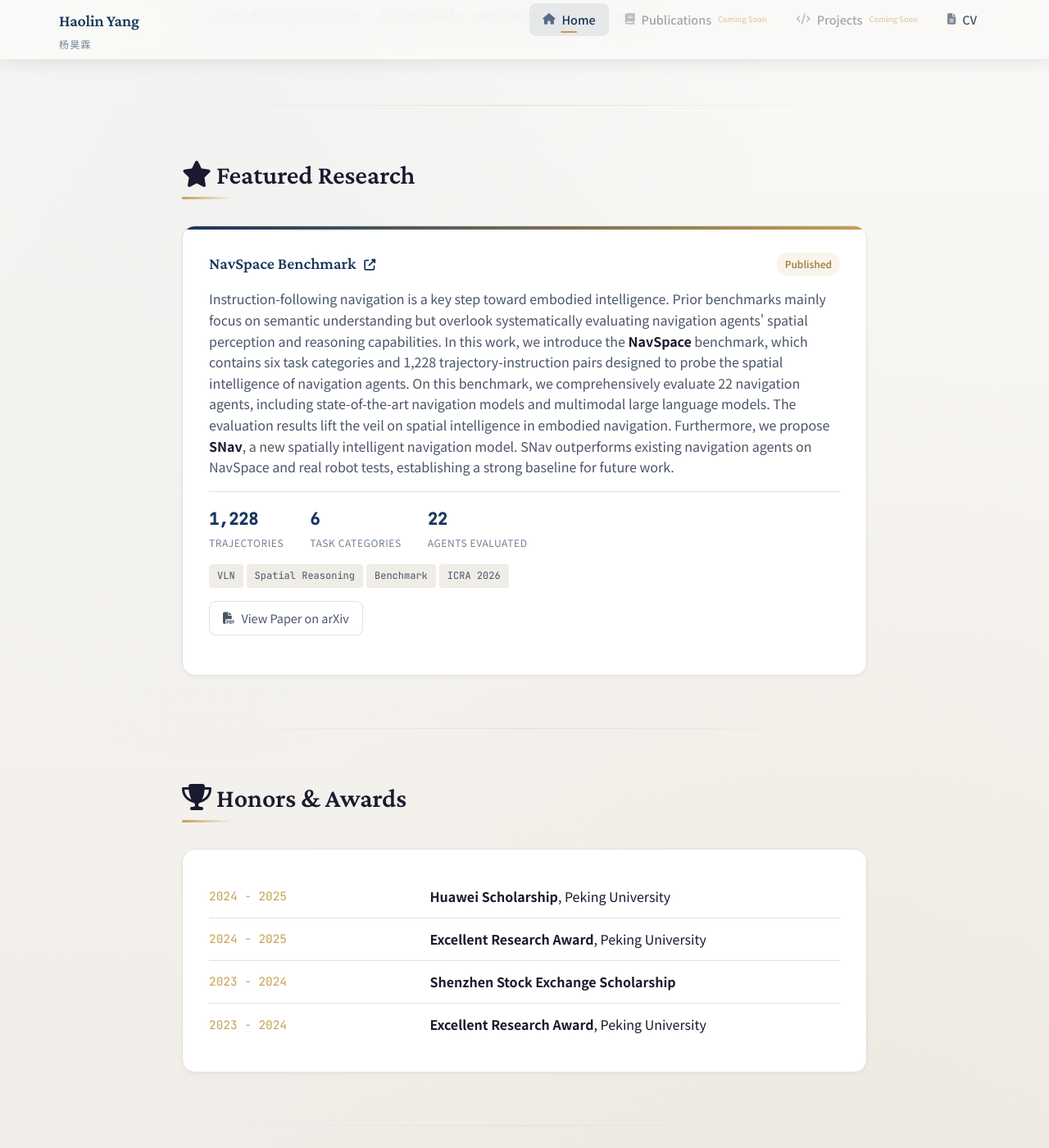
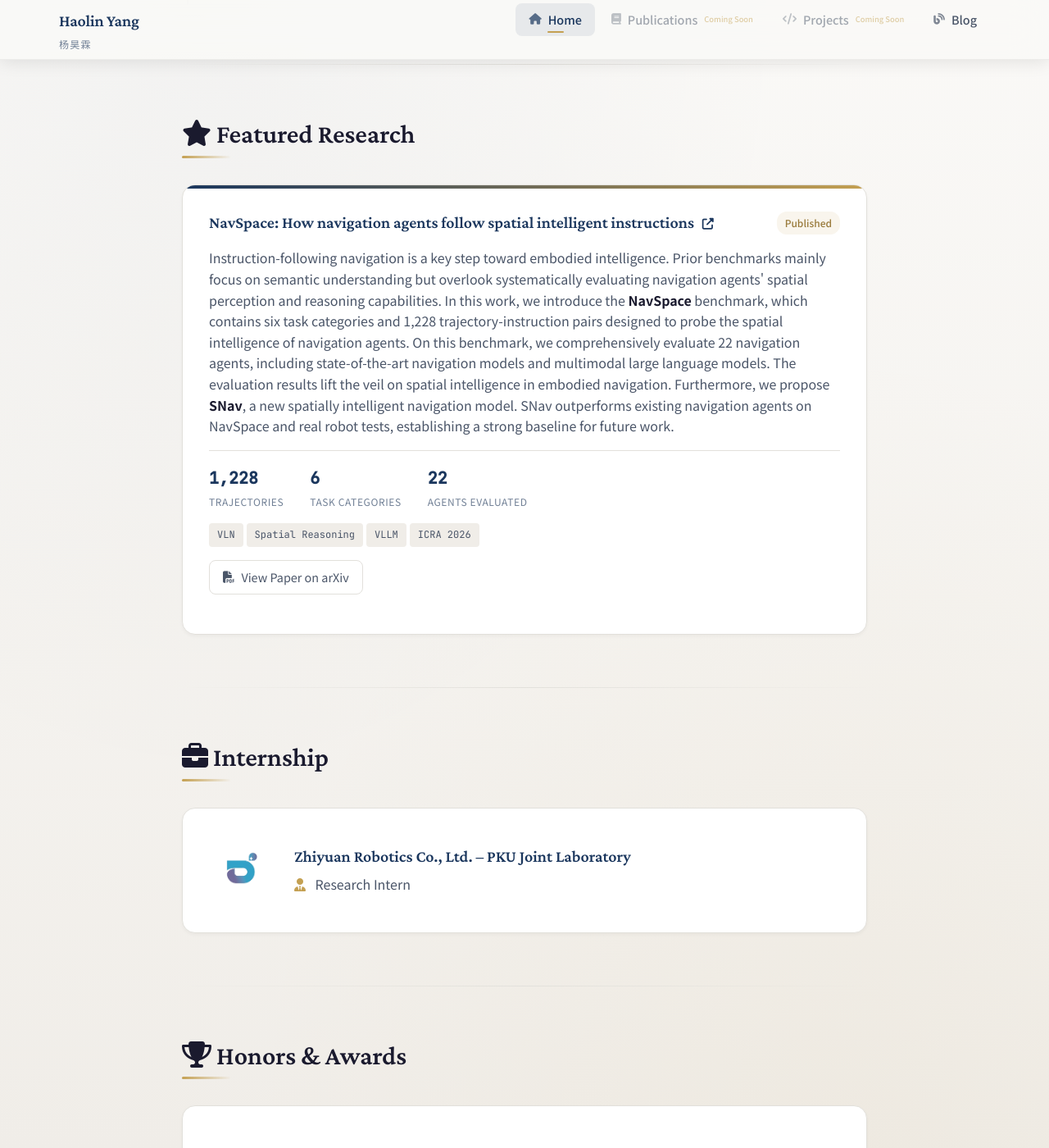
Before and after one commit to TidalHarley/TidalHarley.github.io, a Jekyll site: the page built from index.md, in a window 1280 px wide and 1400 px high, scrolled down 1427 px. Shown: the whole window at 82% size. Built offline with Jekyll 4.4.1, drawn with Linux system fonts in a browser that asks for light colours; some of the changed text lies outside the part shown.

Commit message:
Add Internship section, Blog page, update icons and links

```diff
--- a/_includes/footer.html
+++ b/_includes/footer.html
@@ -5,11 +5,15 @@
             <ul class="contact-list">
                 <li>
                     <i class="fas fa-envelope"></i>
-                    <a href="mailto:{{ site.email }}">{{ site.email }}</a>
+                    <a href="mailto:harley_yang@stu.pku.edu.cn">harley_yang@stu.pku.edu.cn</a>
                 </li>
                 <li>
                     <i class="fab fa-github"></i>
-                    <a href="https://github.com/{{ site.github_username }}" target="_blank">GitHub</a>
+                    <a href="https://github.com/TidalHarley" target="_blank">GitHub</a>
+                </li>
+                <li>
+                    <i class="fas fa-graduation-cap"></i>
+                    <a href="https://scholar.google.com/citations?user=qHD7JVAAAAAJ&hl=zh-CN" target="_blank">Google Scholar</a>
                 </li>
                 <li>
                     <i class="fas fa-map-marker-alt"></i>
@@ -24,7 +28,7 @@
                 <li><a href="{{ '/' | relative_url }}">Home</a></li>
                 <li><span style="opacity: 0.5;">Publications (Coming Soon)</span></li>
                 <li><span style="opacity: 0.5;">Projects (Coming Soon)</span></li>
-                <li><a href="{{ '/cv' | relative_url }}">CV</a></li>
+                <li><a href="{{ '/blog' | relative_url }}">Blog</a></li>
             </ul>
         </div>
 
--- a/_includes/header.html
+++ b/_includes/header.html
@@ -32,9 +32,9 @@
                     </span>
                 </li>
                 <li class="nav-item">
-                    <a href="{{ '/cv' | relative_url }}" class="nav-link {% if page.url contains 'cv' %}active{% endif %}">
-                        <i class="fas fa-file-alt"></i>
-                        <span>CV</span>
+                    <a href="{{ '/blog' | relative_url }}" class="nav-link {% if page.url contains 'blog' %}active{% endif %}">
+                        <i class="fas fa-blog"></i>
+                        <span>Blog</span>
                     </a>
                 </li>
             </ul>
--- a/index.md
+++ b/index.md
@@ -3,15 +3,15 @@
 title: Home
 ---
 
-<div class="hero-section">
-    <img src="{{ '/assets/images/resume.jpg' | relative_url }}" alt="Haolin Yang" class="hero-avatar">
-    <h1 class="hero-name">Haolin Yang</h1>
-    <p class="hero-name-cn">杨 昊 霖</p>
-    <p class="hero-title">
+<div class="hero-section" style="position: relative;">
+    <div class="hero-background" style="position: absolute; top: -50px; left: 50%; transform: translateX(-50%); width: 400px; height: 400px; background: url('{{ '/assets/images/iceberg.png' | relative_url }}') center/contain no-repeat; opacity: 0.15; z-index: 0;"></div>
+    <img src="{{ '/assets/images/resume.jpg' | relative_url }}" alt="Haolin Yang" class="hero-avatar" style="position: relative; z-index: 1;">
+    <h1 class="hero-name" style="position: relative; z-index: 1;">Haolin Yang</h1>
+    <p class="hero-title" style="position: relative; z-index: 1;">
         <i class="fas fa-graduation-cap"></i> Undergraduate @ Peking University, School of Intelligence Science and Technology
     </p>
-    <div class="hero-links">
-        <a href="mailto:your_email@pku.edu.cn" class="hero-link">
+    <div class="hero-links" style="position: relative; z-index: 1;">
+        <a href="mailto:harley_yang@stu.pku.edu.cn" class="hero-link">
             <i class="fas fa-envelope"></i>
             Email
         </a>
@@ -19,11 +19,11 @@
             <i class="fab fa-github"></i>
             GitHub
         </a>
-        <a href="{{ '/cv' | relative_url }}" class="hero-link">
-            <i class="fas fa-file-alt"></i>
-            CV
+        <a href="{{ '/blog' | relative_url }}" class="hero-link">
+            <i class="fas fa-blog"></i>
+            Blog
         </a>
-        <a href="https://scholar.google.com" target="_blank" class="hero-link">
+        <a href="https://scholar.google.com/citations?user=qHD7JVAAAAAJ&hl=zh-CN" target="_blank" class="hero-link">
             <i class="fas fa-graduation-cap"></i>
             Google Scholar
         </a>
@@ -71,7 +71,7 @@
         <div class="project-header">
             <h3 class="project-title">
                 <a href="https://arxiv.org/abs/2510.08173" target="_blank" style="color: inherit; text-decoration: none;">
-                    NavSpace Benchmark
+                    NavSpace: How navigation agents follow spatial intelligent instructions
                     <i class="fas fa-external-link-alt" style="font-size: 0.7em; margin-left: 6px;"></i>
                 </a>
             </h3>
@@ -97,7 +97,7 @@
         <div class="project-tags">
             <span class="project-tag">VLN</span>
             <span class="project-tag">Spatial Reasoning</span>
-            <span class="project-tag">Benchmark</span>
+            <span class="project-tag">VLLM</span>
             <span class="project-tag">ICRA 2026</span>
         </div>
         <p style="margin-top: 1rem;">
@@ -111,17 +111,36 @@
 
 ---
 
+## <i class="fas fa-briefcase"></i> Internship
+
+<div class="content-card" style="display: flex; align-items: center; gap: 1.5rem; flex-wrap: wrap;">
+    <div style="flex-shrink: 0;">
+        <img src="{{ '/assets/images/Agibot.png' | relative_url }}" alt="Agibot" style="width: 80px; height: 80px; object-fit: contain; border-radius: 12px;">
+    </div>
+    <div style="flex: 1; min-width: 250px;">
+        <h4 style="margin: 0 0 0.5rem 0; color: var(--primary-color);">
+            Zhiyuan Robotics Co., Ltd. – PKU Joint Laboratory
+        </h4>
+        <p style="margin: 0; color: var(--text-secondary);">
+            <i class="fas fa-user-tie" style="margin-right: 8px; color: var(--accent-color);"></i>
+            Research Intern
+        </p>
+    </div>
+</div>
+
+---
+
 ## <i class="fas fa-trophy"></i> Honors & Awards
 
 <div class="content-card">
     <table style="width: 100%; border-collapse: collapse;">
         <tr>
             <td style="padding: 0.75rem 0; border-bottom: 1px solid var(--border-color); width: 35%; font-family: var(--font-mono); font-size: 0.9rem; color: var(--accent-color);">2024 - 2025</td>
-            <td style="padding: 0.75rem 0; border-bottom: 1px solid var(--border-color);"><strong>Huawei Scholarship</strong>, Peking University</td>
+            <td style="padding: 0.75rem 0; border-bottom: 1px solid var(--border-color);"><strong>Huawei Scholarship</strong></td>
         </tr>
         <tr>
             <td style="padding: 0.75rem 0; border-bottom: 1px solid var(--border-color); font-family: var(--font-mono); font-size: 0.9rem; color: var(--accent-color);">2024 - 2025</td>
-            <td style="padding: 0.75rem 0; border-bottom: 1px solid var(--border-color);"><strong>Excellent Research Award</strong>, Peking University</td>
+            <td style="padding: 0.75rem 0; border-bottom: 1px solid var(--border-color);"><strong>Peking University Excellent Research Award</strong></td>
         </tr>
         <tr>
             <td style="padding: 0.75rem 0; border-bottom: 1px solid var(--border-color); font-family: var(--font-mono); font-size: 0.9rem; color: var(--accent-color);">2023 - 2024</td>
@@ -129,7 +148,7 @@
         </tr>
         <tr>
             <td style="padding: 0.75rem 0; font-family: var(--font-mono); font-size: 0.9rem; color: var(--accent-color);">2023 - 2024</td>
-            <td style="padding: 0.75rem 0;"><strong>Excellent Research Award</strong>, Peking University</td>
+            <td style="padding: 0.75rem 0;"><strong>Peking University Excellent Research Award</strong></td>
         </tr>
     </table>
 </div>
@@ -140,12 +159,14 @@
 
 <div class="content-card">
     <div style="display: flex; align-items: center; gap: 1.5rem; flex-wrap: wrap;">
-        <div style="flex: 1; min-width: 200px;">
-            <h4 style="margin: 0 0 0.5rem 0; color: var(--primary-color);">
-                <i class="fas fa-globe-americas" style="margin-right: 8px;"></i>
-                TOEFL iBT
-            </h4>
-            <p style="font-size: 2.5rem; font-weight: 700; color: var(--accent-color); margin: 0; font-family: var(--font-mono);">114</p>
+        <div style="flex: 1; min-width: 200px; display: flex; align-items: center; gap: 1rem;">
+            <img src="{{ '/assets/images/TOEFL.png' | relative_url }}" alt="TOEFL" style="width: 50px; height: 50px; object-fit: contain;">
+            <div>
+                <h4 style="margin: 0 0 0.25rem 0; color: var(--primary-color);">
+                    TOEFL iBT
+                </h4>
+                <p style="font-size: 2.5rem; font-weight: 700; color: var(--accent-color); margin: 0; font-family: var(--font-mono);">114</p>
+            </div>
         </div>
         <div style="flex: 2; min-width: 280px;">
             <div style="display: grid; grid-template-columns: repeat(2, 1fr); gap: 0.75rem;">
```
Also changed, not shown: cv.md (+47 -115 lines), assets/images/Agibot.png (added), assets/images/TOEFL.png (added), 2 other files.
